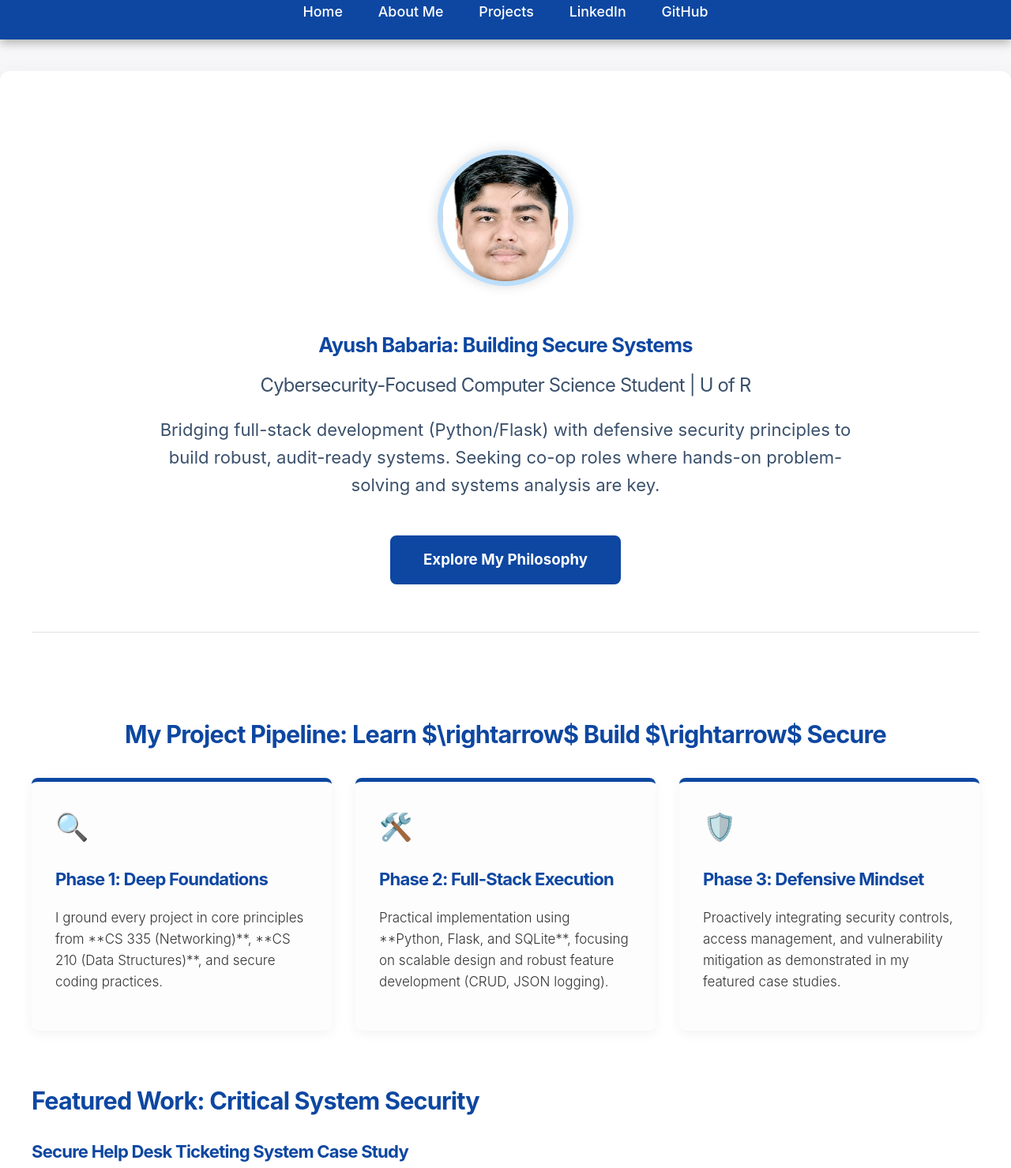
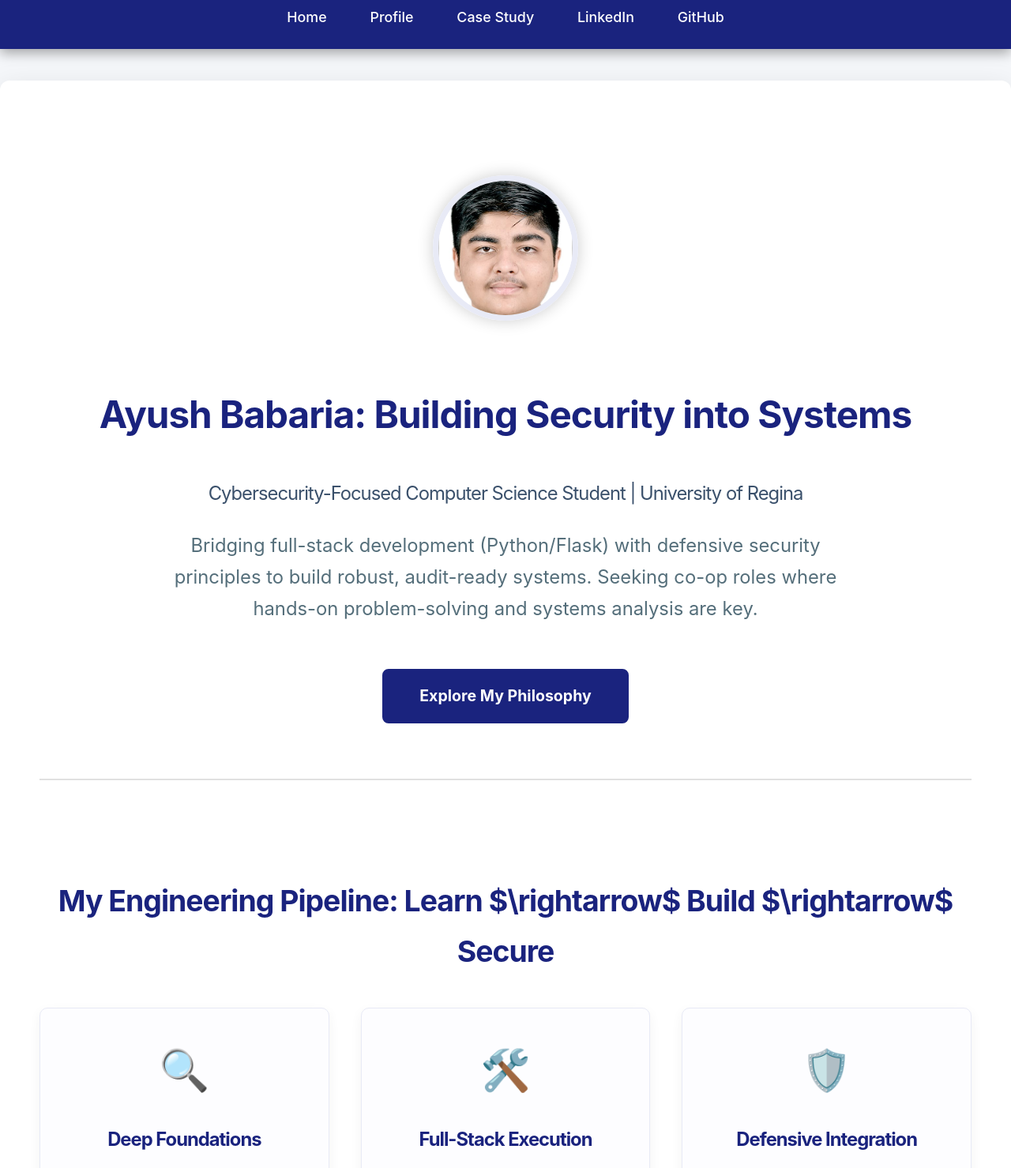
Before and after one commit to A-y-u-01/Ayushbabaria.github.io, a plain HTML site: page index.html in a window 1280 px wide. Shown: the part 19-1498 px from the top of the page at 79% size. Drawn offline with Linux system fonts and the light colour scheme.

Commit message:
Finalizing premium portfolio design and structure

```diff
--- a/index.html
+++ b/index.html
@@ -3,18 +3,16 @@
   <head>
     <meta charset="UTF-8" />
     <meta name="viewport" content="width=device-width, initial-scale=1.0" />
-    <title>Ayush Babaria | Cybersecurity Portfolio</title>
+    <title>Ayush Babaria: Secure Engineer Portfolio</title>
     <link rel="stylesheet" href="style.css" />
   </head>
   <body>
     <header>
       <nav>
         <a href="index.html">Home</a>
-        <a href="about.html">About Me</a>
-        <a href="projects/ticketing-system-case-study.html">Projects</a>
-        <a
-          href="https://www.linkedin.com/in/ayush-babaria-3184a828a/"
-          target="_blank"
+        <a href="about.html">Profile</a>
+        <a href="projects/ticketing-system-case-study.html">Case Study</a>
+        <a href="https://linkedin.com/in/yourprofile" target="_blank"
           >LinkedIn</a
         >
         <a href="https://github.com/A-y-u-01" target="_blank">GitHub</a>
@@ -29,9 +27,9 @@
           class="profile-pic"
         />
 
-        <h1>Ayush Babaria: Building Secure Systems</h1>
+        <h1>Ayush Babaria: Building Security into Systems</h1>
         <h2 class="subtitle">
-          Cybersecurity-Focused Computer Science Student | U of R
+          Cybersecurity-Focused Computer Science Student | University of Regina
         </h2>
         <p class="value-prop">
           Bridging full-stack development (Python/Flask) with defensive security
@@ -45,33 +43,34 @@
 
       <section class="pipeline">
         <h2>
-          My Project Pipeline: Learn $\rightarrow$ Build $\rightarrow$ Secure
+          My Engineering Pipeline: Learn $\rightarrow$ Build $\rightarrow$
+          Secure
         </h2>
         <div class="pipeline-grid">
           <div class="pipeline-card">
             <span class="icon">🔍</span>
-            <h3>Phase 1: Deep Foundations</h3>
+            <h3>Deep Foundations</h3>
             <p>
-              I ground every project in core principles from **CS 335
-              (Networking)**, **CS 210 (Data Structures)**, and secure coding
-              practices.
+              Rooting every project in core principles from **CS 335
+              (Networking)**, **Data Structures (CS 210)**, and secure schema
+              design.
             </p>
           </div>
           <div class="pipeline-card">
             <span class="icon">🛠️</span>
-            <h3>Phase 2: Full-Stack Execution</h3>
+            <h3>Full-Stack Execution</h3>
             <p>
               Practical implementation using **Python, Flask, and SQLite**,
-              focusing on scalable design and robust feature development (CRUD,
-              JSON logging).
+              focusing on scalable design and reliable CRUD features (Create,
+              Read, Update, Delete).
             </p>
           </div>
           <div class="pipeline-card">
             <span class="icon">🛡️</span>
-            <h3>Phase 3: Defensive Mindset</h3>
+            <h3>Defensive Integration</h3>
             <p>
-              Proactively integrating security controls, access management, and
-              vulnerability mitigation as demonstrated in my featured case
+              Proactively embedding security controls, strong access management,
+              and logging capabilities, as demonstrated in my featured case
               studies.
             </p>
           </div>
@@ -82,9 +81,9 @@
         <h2>Featured Work: Critical System Security</h2>
         <h3>Secure Help Desk Ticketing System Case Study</h3>
         <p>
-          A detailed showcase of a web app where I prioritized **user role
-          authentication** and created **audit-ready JSON logs**—critical for
-          system integrity and regulatory compliance.
+          A detailed showcase of a web app where I implemented **user role
+          authentication** and generated **audit-ready JSON logs**—critical for
+          system integrity and compliance.
         </p>
         <a
           href="projects/ticketing-system-case-study.html"
--- a/style.css
+++ b/style.css
@@ -1,39 +1,41 @@
 /* --- Global Reset & Typography --- */
 body {
   font-family: "Inter", "Helvetica Neue", Arial, sans-serif;
-  line-height: 1.6;
+  line-height: 1.7; /* Better readability */
   margin: 0;
   padding: 0;
-  background-color: #f7f7f9; /* Light, soft background */
+  background-color: #f5f7fa; /* Soft background */
   color: #333;
   font-weight: 300;
-  font-size: 17px; /* Slightly larger base font */
+  font-size: 17px;
 }
 
 h1,
 h2,
 h3 {
-  color: #0d47a1; /* Primary Brand Blue */
-  letter-spacing: -0.8px;
+  color: #1a237e; /* Deep Blue Headings */
+  letter-spacing: -1px;
   font-weight: 700;
 }
 
+h1 {
+  font-size: 2.8em;
+}
 h2 {
-  font-size: 1.8em;
-  margin-bottom: 20px;
+  font-size: 2.2em;
+  margin-bottom: 25px;
 }
 h3 {
-  font-size: 1.3em;
-  margin-bottom: 10px;
+  font-size: 1.4em;
 }
 
 /* --- Header and Navigation --- */
 header {
-  background: #0d47a1;
+  background: #1a237e;
   color: #fff;
-  padding: 1.2em 0;
+  padding: 1.5em 0;
   text-align: center;
-  box-shadow: 0 4px 12px rgba(0, 0, 0, 0.3);
+  box-shadow: 0 5px 15px rgba(0, 0, 0, 0.35);
   position: sticky;
   top: 0;
   z-index: 1000;
@@ -41,33 +43,34 @@ header {
 
 nav a {
   color: #fff;
-  margin: 0 20px;
+  margin: 0 25px;
   text-decoration: none;
   font-weight: 500;
+  font-size: 1.05em;
   transition: color 0.3s, transform 0.3s;
-  font-size: 1.05em;
+  position: relative;
 }
 
 nav a:hover {
-  color: #90caf9;
+  color: #8c9eff; /* Lighter hover color */
   transform: translateY(-2px);
 }
 
-/* --- Main Content Layout & Animation --- */
+/* --- Main Content Layout & Page Load Animation --- */
 main {
-  padding: 40px;
+  padding: 50px;
   max-width: 1200px;
   margin: 40px auto;
   background: #ffffff;
-  box-shadow: 0 10px 30px rgba(0, 0, 0, 0.08);
+  box-shadow: 0 15px 40px rgba(0, 0, 0, 0.15); /* Premium, deeper shadow */
   border-radius: 12px;
-  animation: slideIn 0.8s ease-out;
+  animation: slideIn 0.8s cubic-bezier(0.2, 0.8, 0.2, 1); /* Smoother animation curve */
 }
 
 @keyframes slideIn {
   from {
     opacity: 0;
-    transform: translateY(20px);
+    transform: translateY(30px);
   }
   to {
     opacity: 1;
@@ -78,135 +81,138 @@ main {
 /* --- Hero Section (Index) --- */
 .hero {
   text-align: center;
-  padding: 60px 0;
-  border-bottom: 1px solid #e0e0e0;
-  margin-bottom: 40px;
+  padding: 70px 0;
+  border-bottom: 2px solid #e0e0e0;
+  margin-bottom: 50px;
 }
 
 .subtitle {
   color: #3a506b;
   font-weight: 400;
   font-size: 1.4em;
-  margin-top: -10px;
-  margin-bottom: 20px;
+  margin-top: 5px;
 }
 
 .profile-pic {
-  width: 160px;
-  height: 160px;
+  width: 170px;
+  height: 170px;
   border-radius: 50%;
   object-fit: cover;
-  margin-bottom: 25px;
-  border: 6px solid #bbdefb;
-  box-shadow: 0 0 15px rgba(0, 0, 0, 0.15);
+  margin-bottom: 30px;
+  border: 7px solid #e8eaf6; /* Very light border */
+  box-shadow: 0 0 20px rgba(0, 0, 0, 0.2);
   transition: transform 0.5s;
 }
 
 .profile-pic:hover {
-  transform: scale(1.05) rotate(-2deg);
+  transform: scale(1.03) rotate(-1deg);
 }
 
 .value-prop {
-  font-size: 1.3em;
-  color: #3a506b;
+  font-size: 1.4em;
+  color: #546e7a;
   max-width: 900px;
-  margin: 15px auto;
+  margin: 25px auto;
   font-weight: 400;
 }
 
-/* --- Pipeline Section (Unique Structure) --- */
+/* --- Pipeline Section (The Process) --- */
 .pipeline {
+  padding: 40px 0;
   text-align: center;
-  padding: 40px 0;
 }
 
 .pipeline-grid {
   display: grid;
   grid-template-columns: repeat(3, 1fr);
-  gap: 30px;
-  margin-top: 30px;
+  gap: 40px;
+  margin-top: 40px;
 }
 
 .pipeline-card {
-  background: #fdfdfd;
-  padding: 30px;
-  border-radius: 8px;
-  border-top: 5px solid #0d47a1; /* Strong blue accent */
-  text-align: left;
-  box-shadow: 0 4px 15px rgba(0, 0, 0, 0.05);
-  transition: transform 0.4s cubic-bezier(0.25, 0.8, 0.25, 1), box-shadow 0.4s;
+  background: #fdfdff;
+  padding: 35px;
+  border-radius: 10px;
+  border: 1px solid #e8eaf6;
+  text-align: center; /* Center content in the card */
+  box-shadow: 0 5px 15px rgba(0, 0, 0, 0.05);
+  transition: transform 0.4s cubic-bezier(0.2, 0.8, 0.2, 1), box-shadow 0.4s;
 }
 
 .pipeline-card:hover {
-  transform: translateY(-8px);
-  box-shadow: 0 15px 35px rgba(13, 71, 161, 0.3);
+  transform: translateY(-10px); /* Significant lift on hover */
+  box-shadow: 0 25px 50px rgba(26, 35, 126, 0.2); /* Deep shadow with primary color tint */
 }
 
 .pipeline-card .icon {
-  font-size: 2em;
+  font-size: 3em;
   display: block;
-  margin-bottom: 10px;
+  margin-bottom: 15px;
+  color: #4caf50; /* Security Green Accent */
 }
 
-/* --- Call-to-Action Buttons --- */
+/* --- Call-to-Action Buttons (CTAs) --- */
 .cta-button {
   display: inline-block;
-  padding: 14px 40px;
+  padding: 16px 45px;
   text-decoration: none;
   border-radius: 8px;
-  margin-top: 30px;
+  margin: 30px 10px 0 10px;
   font-weight: bold;
-  font-size: 1.1em;
+  font-size: 1.15em;
   transition: background 0.3s, transform 0.3s;
 }
 
 .primary-cta {
-  background: #0d47a1;
+  background: #1a237e;
   color: #fff;
-  border: 2px solid #0d47a1;
+  border: 2px solid #1a237e;
 }
 
 .primary-cta:hover {
-  background: #1565c0;
-  transform: scale(1.03);
+  background: #283593;
+  transform: scale(1.05);
 }
 
 .secondary-cta {
   background: transparent;
-  color: #0d47a1;
-  border: 2px solid #0d47a1;
+  color: #1a237e;
+  border: 2px solid #1a237e;
 }
 
 .secondary-cta:hover {
-  background: #e3f2fd;
-  transform: scale(1.03);
+  background: #e8eaf6;
+  transform: scale(1.05);
 }
 
-/* --- About Page Specifics (Non-Table Look) --- */
+/* --- About Page Specifics (Structured Lists) --- */
 .bio-section {
-  padding-bottom: 30px;
+  padding-bottom: 40px;
   border-bottom: 1px solid #e0e0e0;
-  margin-bottom: 30px;
+  margin-bottom: 40px;
 }
 
 .skills-categorized {
   display: flex;
   flex-wrap: wrap;
   gap: 30px;
+  margin-top: 20px;
 }
 
 .skill-group {
-  flex: 1 1 calc(33% - 30px); /* 3 columns layout */
-  padding: 20px;
+  flex: 1 1 calc(33% - 30px);
+  padding: 25px;
   border: 1px solid #cfd8dc;
-  border-radius: 8px;
-  box-shadow: 0 2px 5px rgba(0, 0, 0, 0.05);
+  border-radius: 10px;
+  background: #fafafa;
+  box-shadow: 0 2px 8px rgba(0, 0, 0, 0.04);
 }
 
 .skill-group h3 {
-  color: #1a237e; /* Darker blue for group headers */
-  border-bottom: 2px solid #e0e0e0;
+  color: #1a237e;
+  border-bottom: 2px solid #bbdefb;
   padding-bottom: 5px;
+  margin-bottom: 15px;
 }
 
 .skill-group ul {
@@ -215,8 +221,15 @@ main {
 }
 
 .skill-group li {
-  padding: 5px 0;
-  font-size: 0.95em;
+  padding: 7px 0;
+  font-size: 1em;
+  border-left: 3px solid transparent;
+  transition: border-left 0.3s, background-color 0.3s;
+}
+
+.skill-group li:hover {
+  background-color: #f1f8e9; /* Light green highlight */
+  border-left: 3px solid #4caf50; /* Security green accent */
 }
 
 /* --- Project Case Study Specifics --- */
@@ -226,35 +239,20 @@ main {
 
 .case-study-section h2 {
   color: #3a506b;
-  border-bottom: 2px solid #e0e0e0;
-  padding-bottom: 10px;
+  border-bottom: 2px solid #bbdefb;
+  padding-bottom: 15px;
   margin-top: 40px;
-}
-
-.tech-used {
-  font-size: 1.1em;
-  color: #616161;
-  margin-bottom: 30px;
-  font-weight: 500;
-}
-
-.project-visual {
-  max-width: 90%;
-  display: block;
-  margin: 20px auto;
-  border: 1px solid #ccc;
-  box-shadow: 0 5px 15px rgba(0, 0, 0, 0.1);
 }
 
 /* --- Footer --- */
 footer {
   text-align: center;
-  padding: 25px;
+  padding: 30px;
   background: #3a506b;
-  color: #cfd8dc;
+  color: #e0e0e0;
   margin-top: 40px;
   border-radius: 0 0 12px 12px;
-  font-size: 0.9em;
+  font-size: 1em;
 }
 
 footer a {
```
Also changed, not shown: 1 other file.
